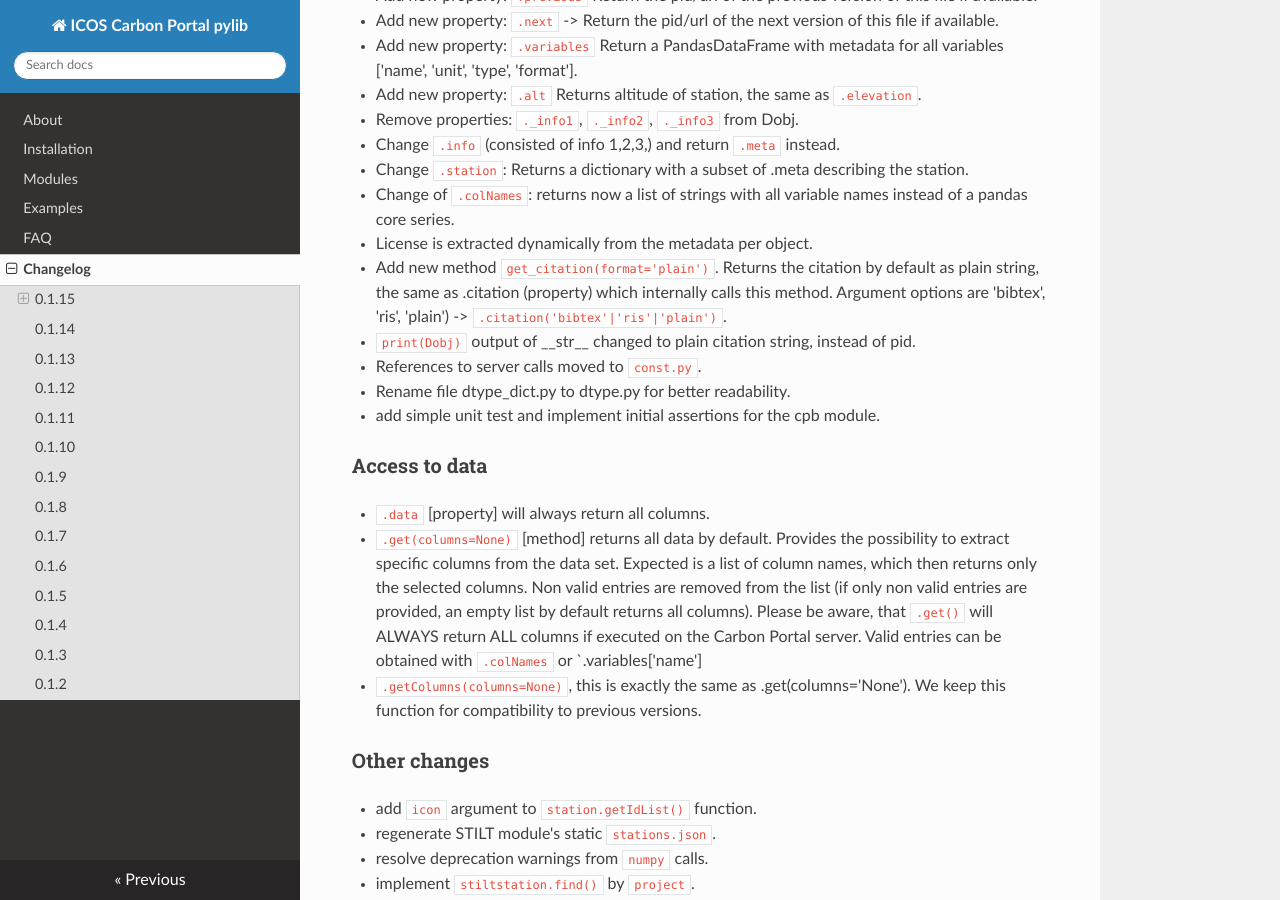
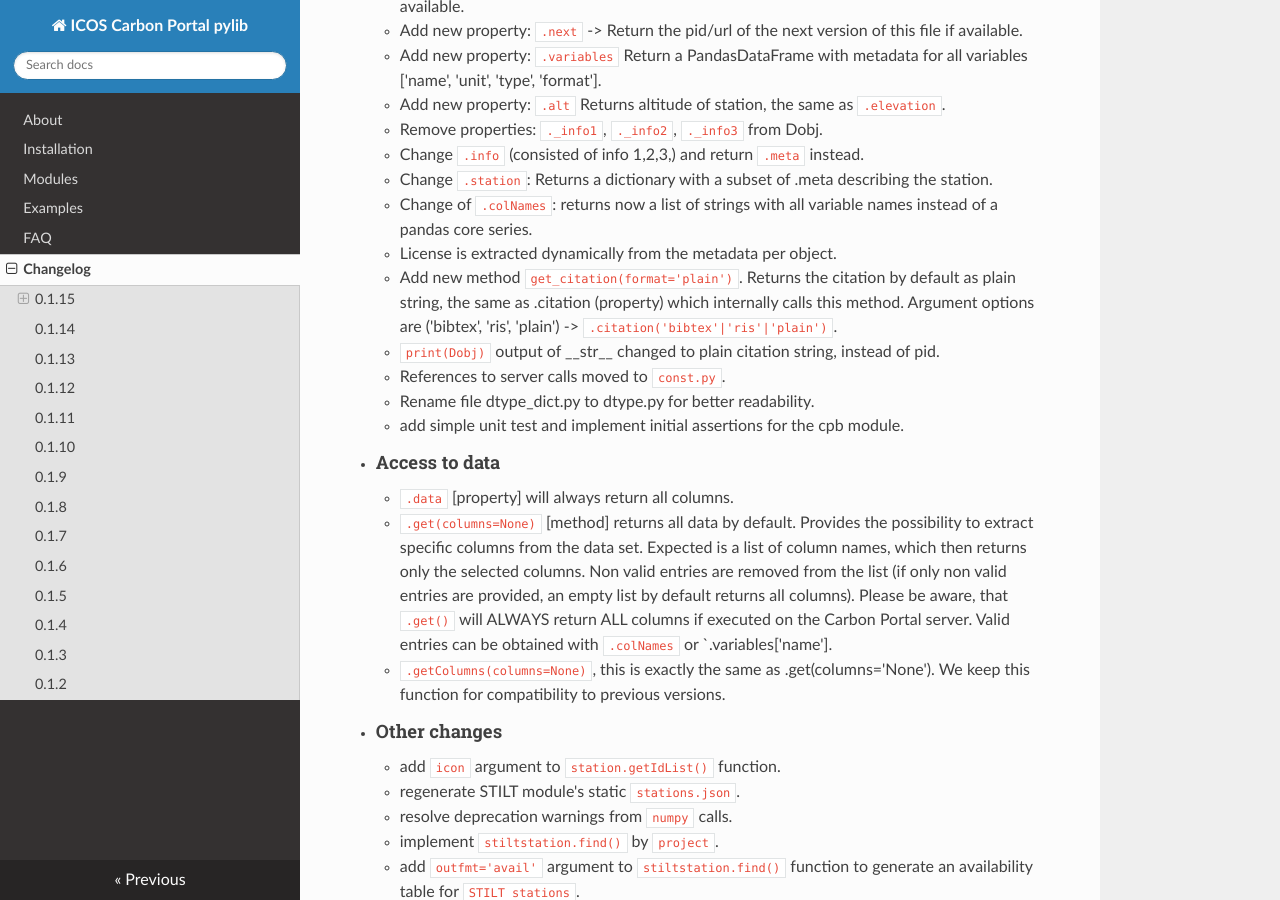
Before and after one commit to ICOS-Carbon-Portal/pylib, an MkDocs documentation site: the page built from docs/changelog.md, in a window 1280 px wide and 900 px high, scrolled down 428 px. Built offline with MkDocs 1.6.1, drawn with Linux system fonts in a browser that asks for light colours; nearby versions of some CDN libraries.

Commit message:
zz update documentation v_0.01
- Rework the styling of the changelog for release 0.1.15.

```diff
--- a/docs/changelog.md
+++ b/docs/changelog.md
@@ -1,41 +1,50 @@
 # Changelog
 
 ## 0.1.15
-### cpb module
-- Dobj change to read metadata from http request. Instead of using sparql queries, a http request is used to load the same meta data as available from the website.
-- Add new script to extract metadata from server `metadata.py`.
-- Add new property `.meta` returns a dictionary based on the meta data available from the landing page of a data object containing a very rich set of information. An example:
-	[https://meta.icos-cp.eu/objects/M8STRfcQfU4Yj7Uy0snHvlve/meta.json](https://meta.icos-cp.eu/objects/M8STRfcQfU4Yj7Uy0snHvlve/meta.json)
-- Add new property: `.previous` Return the pid/url of the previous version of this file if available.
-- Add new property: `.next` -> Return the pid/url of the next version of this file if available.
-- Add new property: `.variables` Return a PandasDataFrame with metadata for all variables ['name', 'unit', 'type', 'format'].
-- Add new property: `.alt` Returns altitude of station, the same as `.elevation`.
-- Remove properties: `._info1`, `._info2`, `._info3` from Dobj.
-- Change `.info` (consisted of info 1,2,3,) and return `.meta` instead.
-- Change `.station`: Returns a dictionary with a subset of .meta describing the station.
-- Change of `.colNames`: returns now a list of strings with all variable names instead of a pandas core series.
-- License is extracted dynamically from the metadata per object.
-- Add new method `get_citation(format='plain')`. Returns the citation by default as plain string, the same as .citation (property) which internally calls this method.
-  Argument options are 'bibtex', 'ris', 'plain') -> `.citation('bibtex'|'ris'|'plain')`.
-- `print(Dobj)` output of \_\_str\_\_ changed to plain citation string, instead of pid.
-- References to server calls moved to `const.py`.
-- Rename file dtype_dict.py to dtype.py for better readability.
-- add simple unit test and implement initial assertions for the cpb module.
-
-### Access to data
-- `.data` [property] will always return all columns.
-- `.get(columns=None)` [method] returns all data by default. Provides the possibility to extract specific columns from the data set. Expected is a list of column names, which then returns only the selected columns. Non valid entries are removed from the list (if only non valid entries are provided, an empty list by default returns all columns). Please be aware, that `.get()` will ALWAYS return ALL columns if executed on the Carbon Portal server. Valid entries can be obtained with `.colNames` or `.variables['name']
-- `.getColumns(columns=None)`, this is exactly the same as .get(columns='None'). We keep this function for compatibility to previous versions.
-
-### Other changes
-- add `icon` argument to `station.getIdList()` function.
-- regenerate STILT module's static `stations.json`.
-- resolve deprecation warnings from `numpy` calls.
-- implement `stiltstation.find()` by `project`.
-- add `outfmt='avail'` argument to `stiltstation.find()` function to generate an availability table for `STILT stations`.
-- fix `stiltstation.find(outfmt='list')`.
-- fix `print(stiltobj)` by removing country information. Country information can still be retrieved using the `.info`
- attribute of the `StilStation` object.
+ - #### cpb module
+     - Dobj change to read metadata from http request. Instead of using sparql queries, a http request is used to load
+       the same meta data as available from the website.
+     - Add new script to extract metadata from server `metadata.py`.
+     - Add new property `.meta` returns a dictionary based on the meta data available from the landing page of a data
+       object containing a very rich set of information. An example:
+       [https://meta.icos-cp.eu/objects/M8STRfcQfU4Yj7Uy0snHvlve/meta.json](
+       https://meta.icos-cp.eu/objects/M8STRfcQfU4Yj7Uy0snHvlve/meta.json)
+     - Add new property: `.previous` Return the pid/url of the previous version of this file if available.
+     - Add new property: `.next` -> Return the pid/url of the next version of this file if available.
+     - Add new property: `.variables` Return a PandasDataFrame with metadata for all variables
+       ['name', 'unit', 'type', 'format'].
+     - Add new property: `.alt` Returns altitude of station, the same as `.elevation`.
+     - Remove properties: `._info1`, `._info2`, `._info3` from Dobj.
+     - Change `.info` (consisted of info 1,2,3,) and return `.meta` instead.
+     - Change `.station`: Returns a dictionary with a subset of .meta describing the station.
+     - Change of `.colNames`: returns now a list of strings with all variable names instead of a pandas core series.
+     - License is extracted dynamically from the metadata per object.
+     - Add new method `get_citation(format='plain')`. Returns the citation by default as plain string, the same as
+       .citation (property) which internally calls this method. Argument options are ('bibtex', 'ris', 'plain') ->
+       `.citation('bibtex'|'ris'|'plain')`.
+     - `print(Dobj)` output of \_\_str\_\_ changed to plain citation string, instead of pid.
+     - References to server calls moved to `const.py`.
+     - Rename file dtype_dict.py to dtype.py for better readability.
+     - add simple unit test and implement initial assertions for the cpb module.
+ - #### Access to data
+     - `.data` [property] will always return all columns.
+     - `.get(columns=None)` [method] returns all data by default. Provides the possibility to extract specific columns
+       from the data set. Expected is a list of column names, which then returns only the selected columns. Non valid
+       entries are removed from the list (if only non valid entries are provided, an empty list by default returns all
+       columns). Please be aware, that `.get()` will ALWAYS return ALL columns if executed on the Carbon Portal server.
+       Valid entries can be obtained with `.colNames` or `.variables['name'].
+     - `.getColumns(columns=None)`, this is exactly the same as .get(columns='None'). We keep this function for
+       compatibility to previous versions.
+ - #### Other changes
+     - add `icon` argument to `station.getIdList()` function.
+     - regenerate STILT module's static `stations.json`.
+     - resolve deprecation warnings from `numpy` calls.
+     - implement `stiltstation.find()` by `project`.
+     - add `outfmt='avail'` argument to `stiltstation.find()` function to generate an availability table for
+       `STILT stations`.
+     - fix `stiltstation.find(outfmt='list')`.
+     - fix `print(stiltobj)` by removing country information. Country information can still be retrieved using the
+       `.info` attribute of the `StilStation` object.
 
 ## 0.1.14
 - update `get_ts()` to case-insensitive and include `co2.bio.gee` and `co2.bio.resp` in the
```
